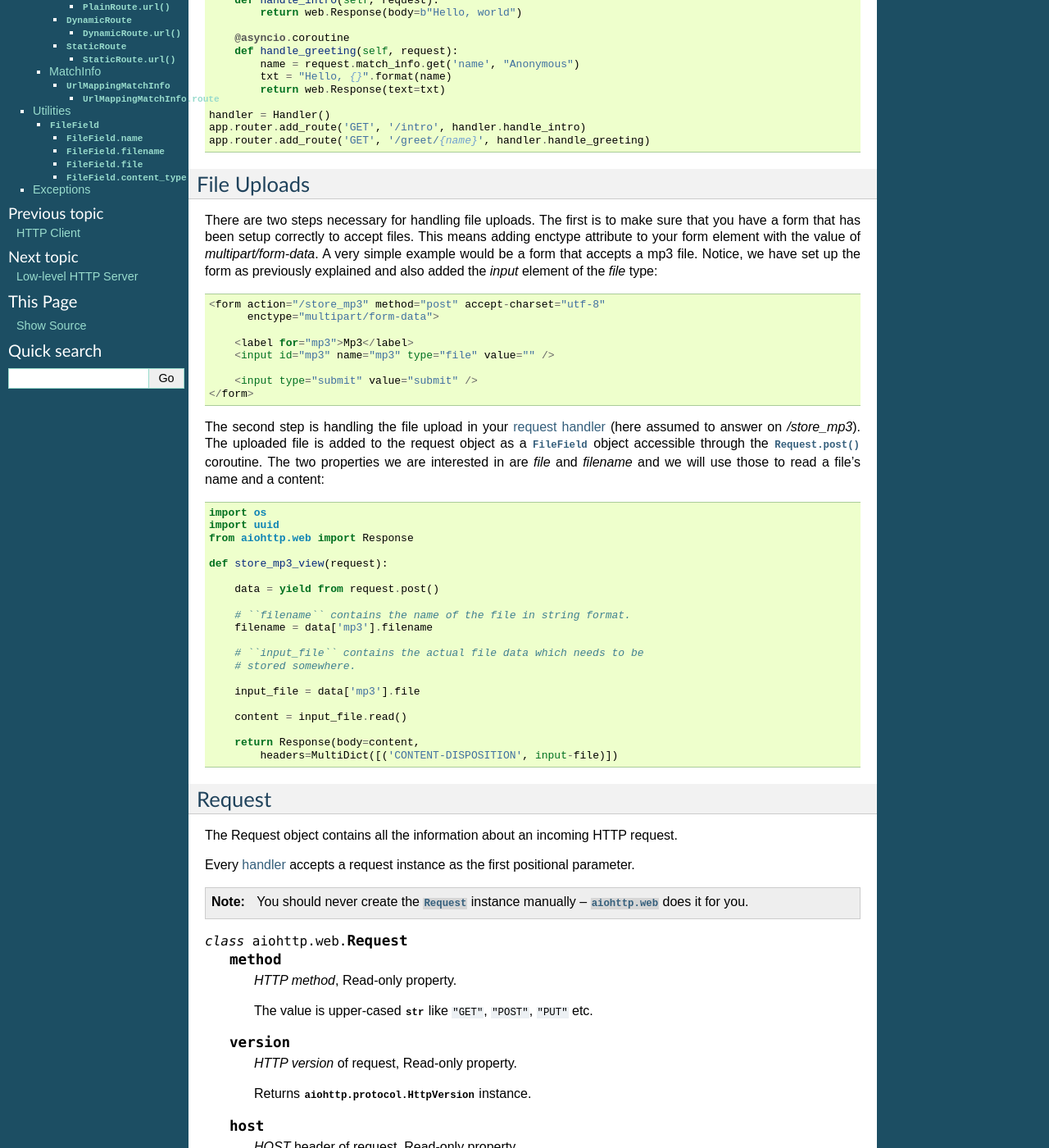
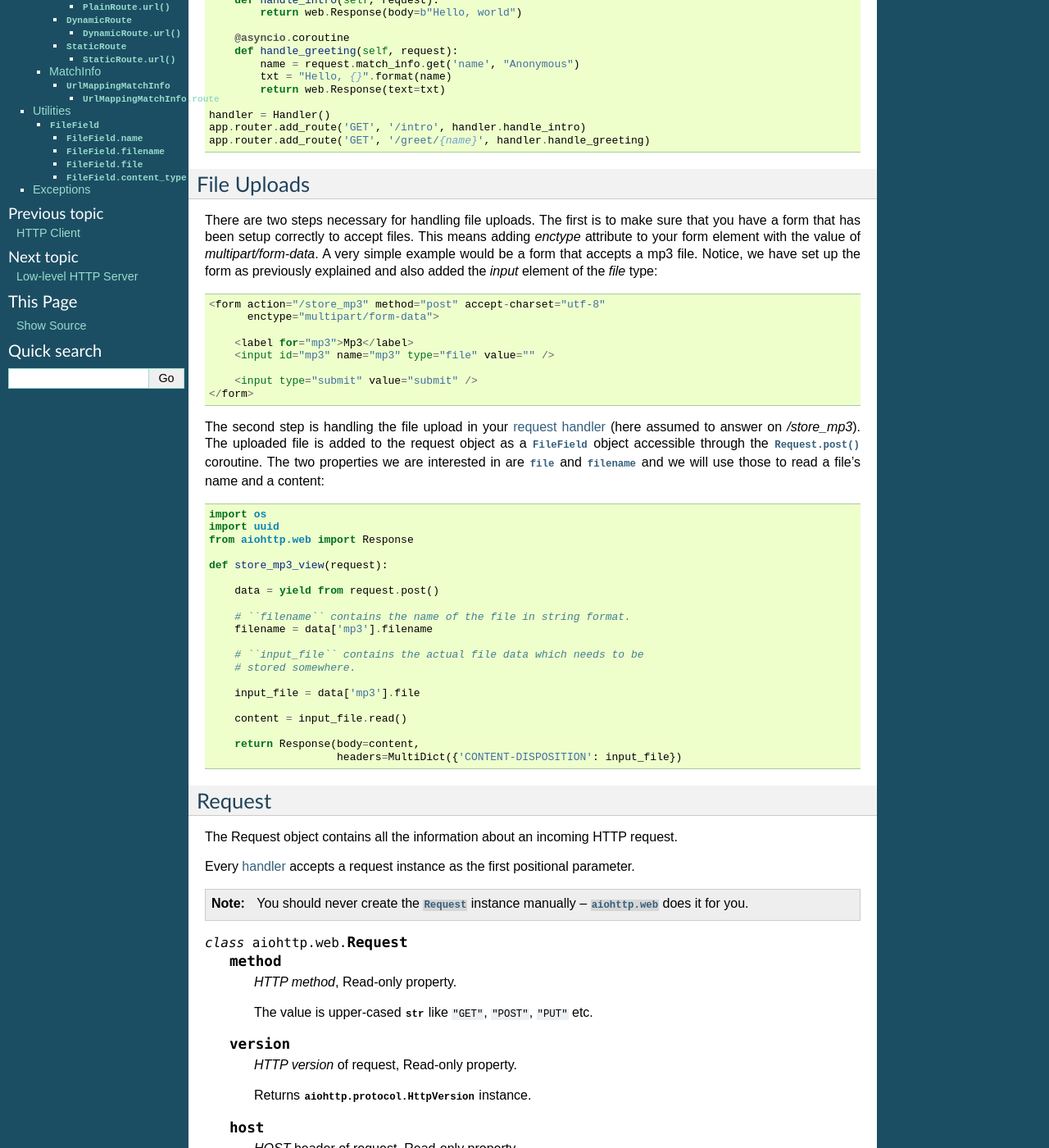
Before and after one commit to MegaDev007/aiohttp, a Sphinx documentation site: the page built from docs/web.rst, in a window 1280 px wide and 1400 px high, scrolled down 1538 px. Shown: the whole window at 82% size. Built offline with Sphinx 7.4.7, drawn with Linux system fonts in a browser that asks for light colours; some of the changed text lies outside the part shown.

Commit message:
More docs

```diff
--- a/CHANGES.txt
+++ b/CHANGES.txt
@@ -3,6 +3,9 @@ CHANGES
 
 0.12.0 (Unreleased)
 -------------------
+
+- Deep refactoring of `aiohttp.web` in backward-incompatible manner.
+  Sorry, we have to do this.
 
 - Automatically force aiohttp.web handlers to coroutines in
   `UrlDispatcher.add_route()` #186
@@ -11,7 +14,7 @@ CHANGES
 
 - Added POST attribute
 
-- Response processing refactoring
+- Response processing refactoring: constructor does't accept Request instance anymore.
 
 - Pass application instance to finish callback
 
--- a/docs/web.rst
+++ b/docs/web.rst
@@ -120,7 +120,7 @@ File Uploads
 
 There are two steps necessary for handling file uploads. The first is
 to make sure that you have a form that has been setup correctly to accept
-files. This means adding enctype attribute to your form element with
+files. This means adding *enctype* attribute to your form element with
 the value of *multipart/form-data*. A very simple example would be a
 form that accepts a mp3 file. Notice, we have set up the form as
 previously explained and also added the *input* element of the *file*
@@ -161,7 +162,7 @@ coroutine. The two properties we are interested in are *file* and
         content = input_file.read()
 
         return Response(body=content,
-            headers=MultiDict([('CONTENT-DISPOSITION', input-file)])
+                        headers=MultiDict({'CONTENT-DISPOSITION': input_file})
 
 
 .. _aiohttp-web-request:
@@ -379,7 +383,7 @@ first positional parameter.
       .. warning::
 
          The method **does** store read data internally, subsequent
-         :meth:`~Request.POST` call will return the same value.
+         :meth:`~Request.post` call will return the same value.
 
    .. method:: release()
 
```
Also changed, not shown: other parts of docs/web.rst (+10 -6 lines).
